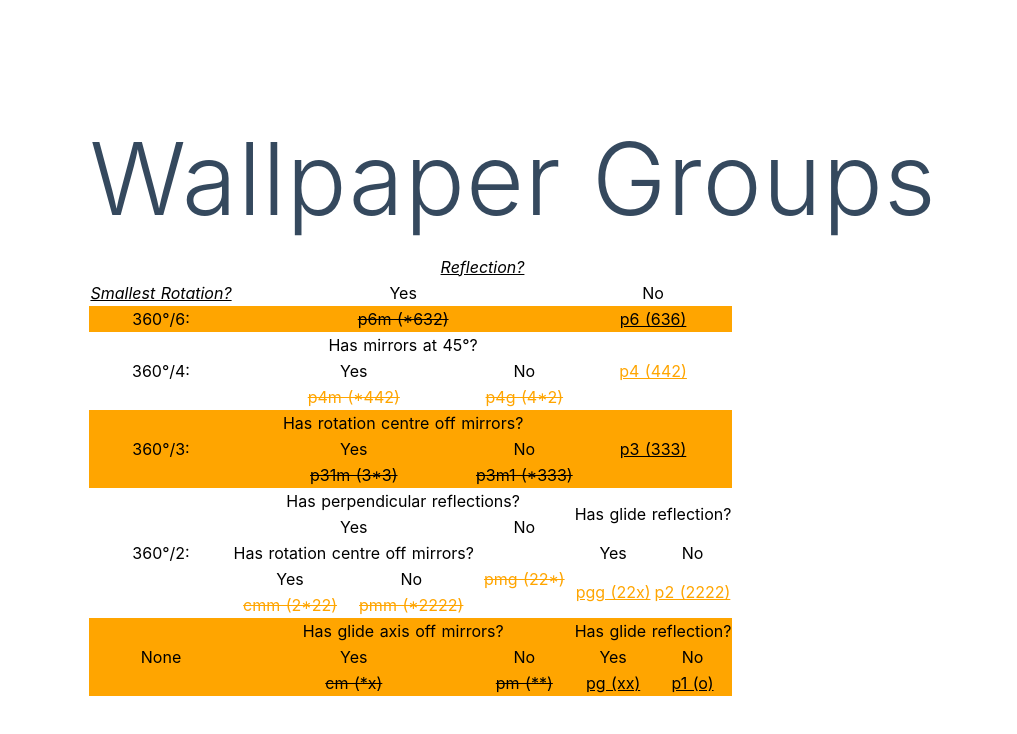
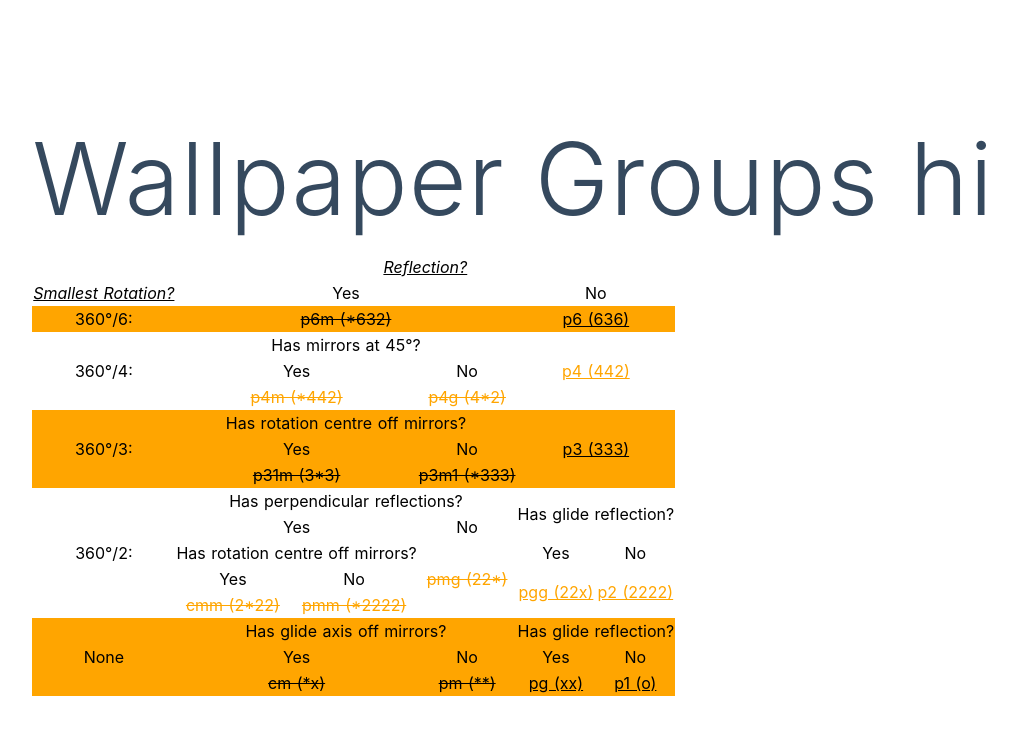
Before and after one commit to scottmries/wallpaper-groups, a Nuxt app: page / in a window 1280 px wide. Shown: the top 734 px of the page, without its empty margins (127-1144 px from the left). Built offline with nearby package versions, Linux system fonts and the light colour scheme.

Commit message:
Test deploy.

```diff
--- a/pages/index.vue
+++ b/pages/index.vue
@@ -2,7 +2,7 @@
   <div class="container">
     <div>
       <h1 class="title relative bg-transparent">
-        Wallpaper Groups
+        Wallpaper Groups hi
       </h1>
       <table>
         <tr>
```
